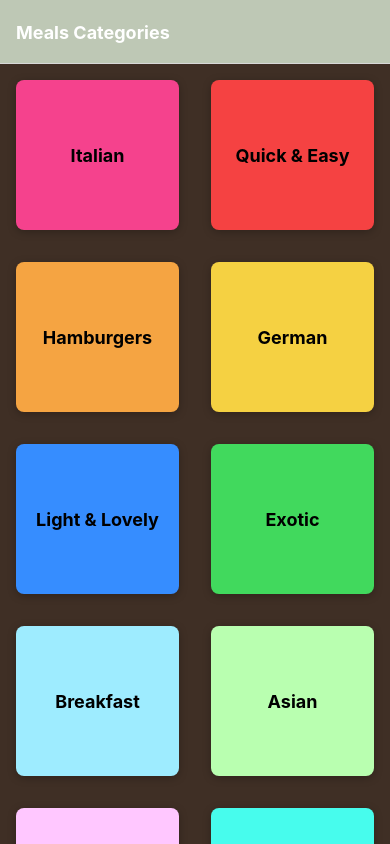
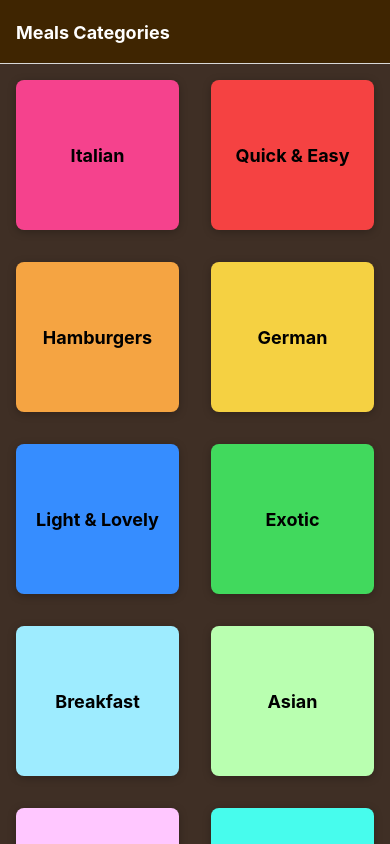
Before and after one commit to NimeshPiyumantha/Mobile-App-Development, a React Native app: screen / in a window 390 px wide. Built offline with nearby package versions, Linux system fonts and the light colour scheme.

Commit message:
Update Content

```diff
--- a/App.js
+++ b/App.js
@@ -15,7 +15,7 @@ export default function App() {
         <Stack.Navigator
           initialRouteName="Meals Categories"
           screenOptions={{
-            headerStyle: { backgroundColor: "#3514" },
+            headerStyle: { backgroundColor: "#3f2501" },
             headerTintColor: "#fff",
             headerTitleStyle: { fontWeight: "bold" },
             contentStyle: { backgroundColor: "#3f2f25" },
```
